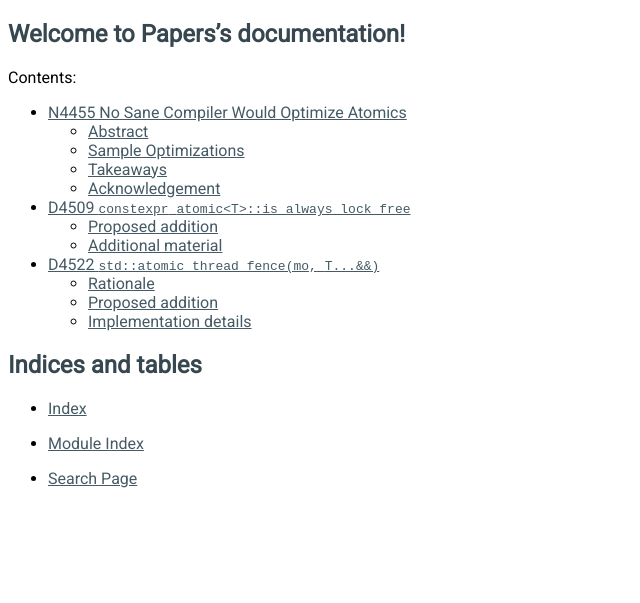
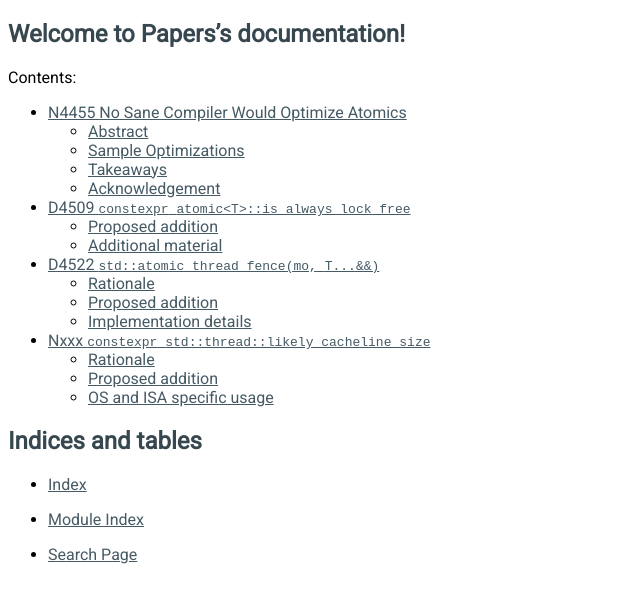
Before and after one commit to jfbastien/papers, a Sphinx documentation site: the page built from source/index.rst, in a window 1280 px wide. Shown: the top 603 px of the page, without its empty margins (0-640 px from the left). Built offline with Sphinx 7.4.7, drawn with Linux system fonts in a browser that asks for light colours; some of the changed lines change nothing that is shown.

Commit message:
Initial version of constexpr std::thread::likely_cacheline_size.

```diff
--- /dev/null
+++ b/source/cacheline_size.rst
@@ -0,0 +1,121 @@
+=====================================================
+Nxxx ``constexpr std::thread::likely_cacheline_size``
+=====================================================
+
+---------
+Rationale
+---------
+
+Specific architecture implementations have a cacheline size which never
+changes. Indeed, this number is deeply embedded in the caching hardware's
+implementation, yet C++ doesn't expose this number as a ``constexpr``. This is
+partly due to this cacheline size changing from one architecture implementation
+to another within the same Instruction Set Architecture. Knowing which ISA the
+compiler targets is therefore insufficient to get an exact cacheline size: one
+has to specify a specific architecture implementation.
+
+The current methods to obtain the cacheline size are all runtime methods, not
+``constexpr`` values, and are either:
+
+* ISA-dependent;
+* OS-dependent;
+* Rely on cache timing.
+
+Having a ``constexpr`` value is useful, even when the ``constexpr`` is only a
+likely good value instead of the exact one: this allows setting ``alignas`` on
+datastructures. It isn't a guarantee, merely a good guess at what would
+work. This is useful to separate members in a class which have different access
+patterns based on the algorithm. A developer can reason about the caching
+protocol, e.g. MOESI, and group members which the algorithms makes exclusive to
+a thread of execution from elements which are shared between threads of
+execution.
+
+Typical examples where this matters are:
+
+* Multiple-producer and multiple-consumer queue.
+* The ``barrier`` example, as illustrated in Nxxx.
+* Grouping an atomic variable with the data it protects.
+* Generally, preventing false-sharing.
+
+.. TODO update paper number above.
+
+The only significant cacheline size in these circumstances is L1 cacheline size.
+
+Nowadays, developers either hard code a likely number, such as ``64`` bytes, or
+figure out exactly the right number by consulting their specific machine's
+manual. The implementation is better positioned to do the exact same thing at
+compile-time, we therefore propose to standardize existing practice, moving the
+magic number from each developer's code base to each library implementation. A
+precise value can still be obtained from the operating system or using inline
+assembly at runtime, which can come in handy for allocator implementations which
+can guarantee alignment.
+
+-----------------
+Proposed addition
+-----------------
+
+We propose adding the following to the standard:
+
+Under 30.3.1 Class ``thread`` [**thread.thread.class**]:
+
+.. code-block:: c++
+
+  namespace std {
+    class thread {
+      // ...
+    public:
+      static constexpr size_t likely_cacheline_size = /* implementation-defined */;
+      // ...
+    };
+  }
+
+Under 30.3.1.6 ``thread`` static members [**thread.thread.static**]:
+
+``constexpr size_t likely_cacheline_size = /* implementation-defined */;``
+
+[*Note:* This number is a recommended spacing in bytes for the colocation of
+objects which are used with high contention. It is also the recommended amount
+of contiguous memory that the objects passed to
+``std::atomic_thread_fence(std::memory_order, T...&&)`` should occupy for the
+highest possible performance under low contention. — *end note*]
+
+-------------------------
+OS and ISA specific usage
+-------------------------
+
+We informatively list a few ways in which the L1 cacheline size can be obtained
+on different operating systems and architectures at runtime.
+
+On OSX one would use:
+
+.. code-block:: c++
+
+  sysctlbyname("hw.cachelinesize", &cacheline_size, &sizeof_cacheline_size, 0, 0)
+
+On Windows one would use:
+
+.. code-block:: c++
+
+  GetLogicalProcessorInformation(&buf[0], &sizeof_buf);
+  for (i = 0; i != sizeof_buf / sizeof(SYSTEM_LOGICAL_PROCESSOR_INFORMATION); ++i) {
+    if (buf[i].Relationship == RelationCache && buf[i].Cache.Level == 1)
+      cacheline_size = buf[i].Cache.LineSize;
+
+On Linux one would either use:
+
+.. code-block:: c++
+
+  p = fopen("/sys/devices/system/cpu/cpu0/cache/index0/coherency_line_size", "r");
+  fscanf(p, "%d", &cacheline_size);
+
+or:
+
+.. code-block:: c++
+
+  sysconf(_SC_LEVEL1_DCACHE_LINESIZE);
+
+On x86 one would use the ``CPUID`` Instruction with ``EAX = 80000005h``, which
+leaves the result in ``ECX``, which needs further work to extract.
+
+On ARM one would use ``mrs %[ctr], ctr_el0``, which needs further work to
+extract.
--- a/source/index.rst
+++ b/source/index.rst
@@ -14,6 +14,7 @@ Contents:
   N4455
   N4509
   D4522
+  cacheline_size
 
 
 Indices and tables
```
